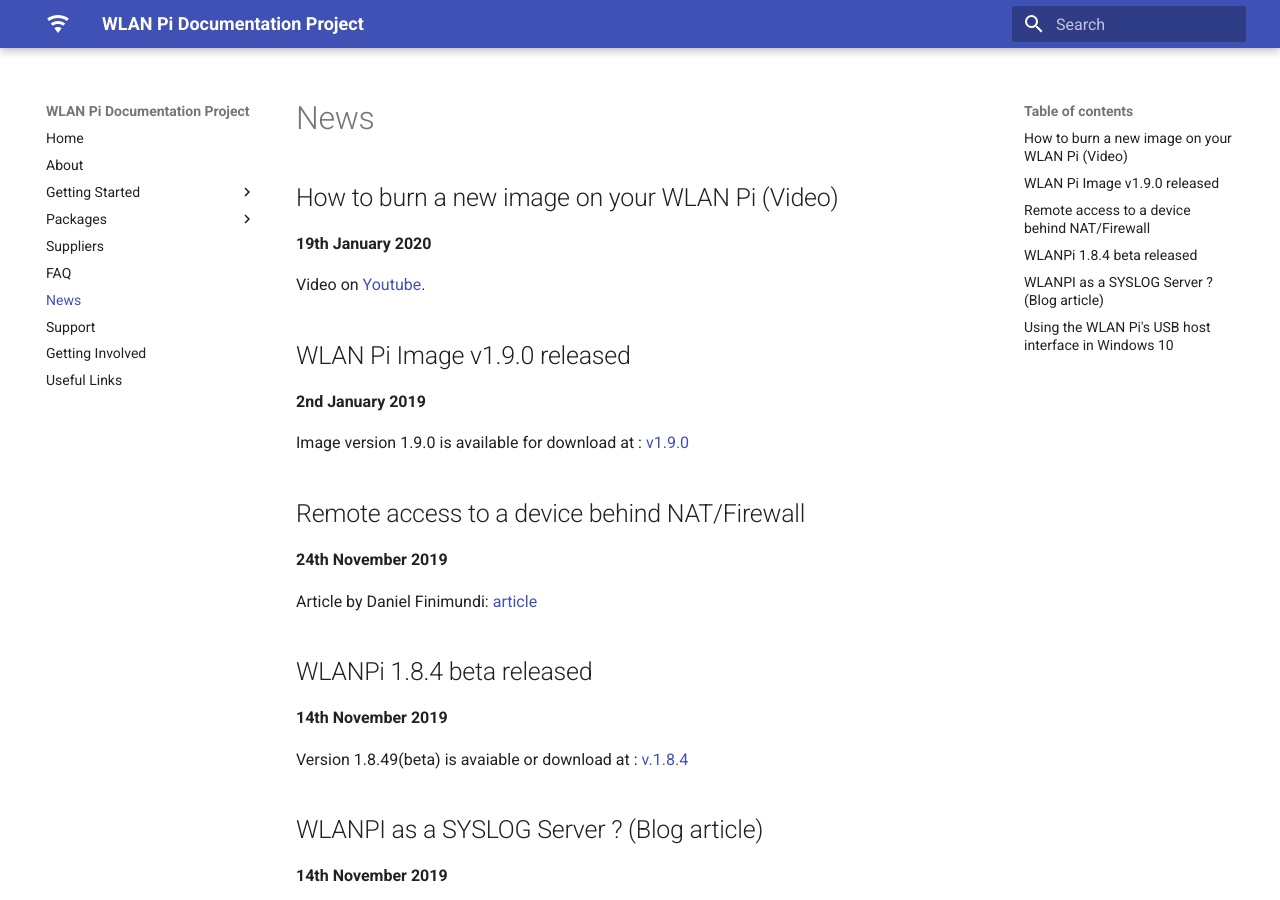
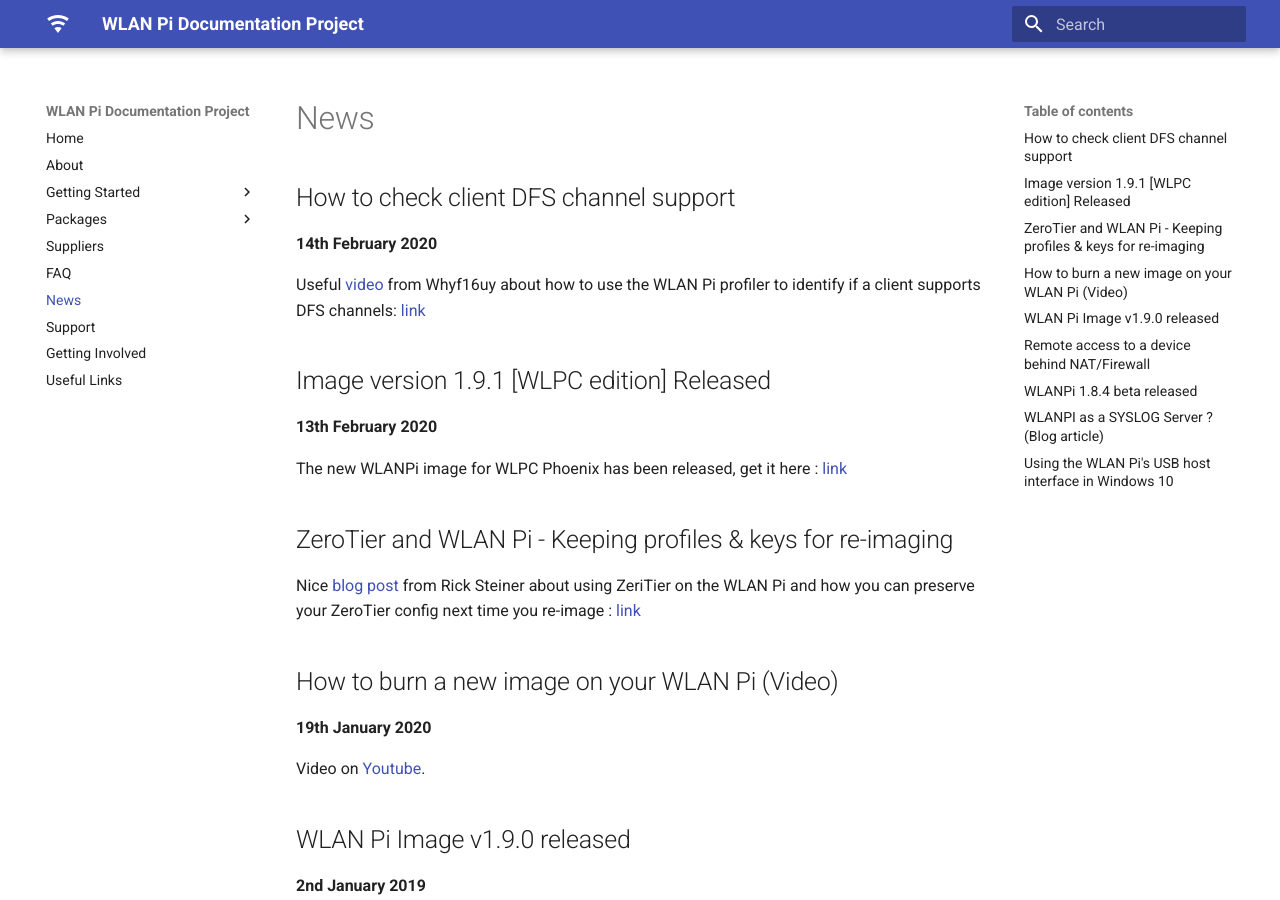
Before and after one commit to WLAN-Pi/wlanpi-documentation, an MkDocs documentation site: the page built from docs/news.md, in a window 1280 px wide and 900 px high. Built offline with MkDocs 1.6.1 and Material for MkDocs 9.7.7, drawn with Linux system fonts in a browser that asks for light colours.

Commit message:
added latest news items

```diff
--- a/docs/news.md
+++ b/docs/news.md
@@ -2,6 +2,22 @@
 Authors: Nigel Bowden
 
 # News
+
+## How to check client DFS channel support
+
+**14th February 2020**
+
+Useful [video][dfs_profiler] from Whyf16uy about how to use the WLAN Pi profiler to identify if a client supports DFS channels: [link][dfs_profiler]
+
+## Image version 1.9.1 [WLPC edition] Released
+
+**13th February 2020**
+
+The new WLANPi image for WLPC Phoenix has been released, get it here : [link][v191]
+
+##ZeroTier and WLAN Pi - Keeping profiles & keys for re-imaging
+
+Nice [blog post][zt_image] from Rick Steiner about using ZeriTier on the WLAN Pi and how you can preserve your ZeroTier config next time you re-image : [link][zt_image]
 
 ## How to burn a new image on your WLAN Pi (Video)
 
@@ -48,5 +64,7 @@
 [blog_syslog]: https://thewlan.com.au/2019/11/14/wlanpi-as-a-syslog-server/
 [remote_access]: https://thoughts.finimundi.com/remote-access-to-a-device-behind-nat-firewall/
 [burn_image]: https://youtu.be/sD4WlNyyWDs
-
+[v191]: https://github.com/WLAN-Pi/wlanpi/releases/tag/v1.9.1
+[zt_image]: https://rickwifiguy.wordpress.com/2020/02/11/zerotier-and-wlanpi-keeping-profiles-and-keys-for-re-imaging/
+[dfs_profiler]: https://www.youtube.com/watch?v=SVjCwcrxUPU
 <small><br><i>Page last updated: {{ git_revision_date }} </i></small>
```
